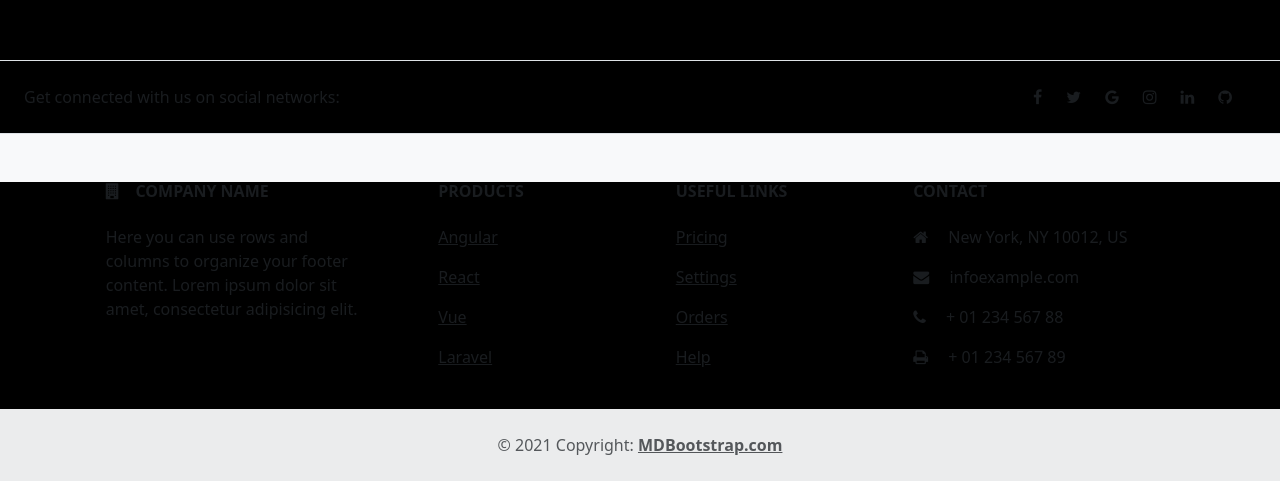
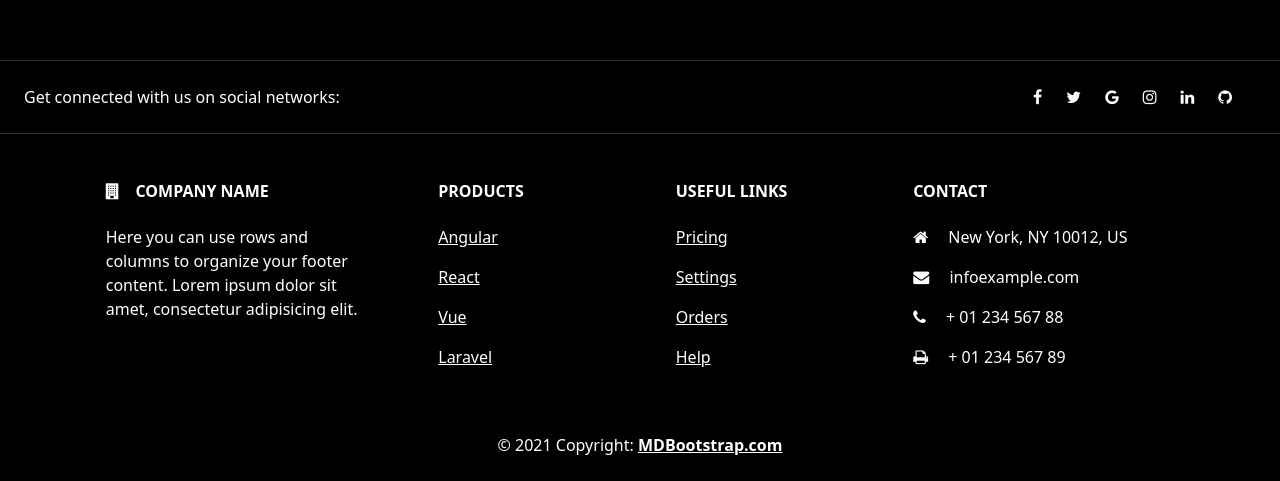
Before and after one commit to DracFiendMG/portfolio-angular, an Angular app: page / in a window 1280 px wide. Shown: the part 822-1303 px from the top of the page. Built offline with nearby package versions, Linux system fonts and the light colour scheme.

Commit message:
footer background color fixed

```diff
--- a/src/app/footer/footer.component.css
+++ b/src/app/footer/footer.component.css
@@ -1,3 +1,8 @@
-.footer-bg {
-    background-color: #000;
+.footer-dark {
+    background-color: #000 !important;
+    color: #fff !important
 }
+
+.border-bottom {
+    border-color: #333 !important;
+}
--- a/src/app/footer/footer.component.html
+++ b/src/app/footer/footer.component.html
@@ -1,5 +1,5 @@
-<footer class="text-center text-lg-start bg-body-tertiary text-muted">
-    <section class="d-flex justify-content-center justify-content-lg-between p-4 border-bottom border-top footer-bg">
+<footer class="text-center text-lg-start bg-body-tertiary text-muted footer-dark">
+    <section class="d-flex justify-content-center justify-content-lg-between p-4 border-bottom border-top">
       <div class="me-5 d-none d-lg-block">
         <span>Get connected with us on social networks:</span>
       </div>
@@ -24,7 +24,7 @@
         </a>
       </div>
     </section>
-    <section class="footer-bg">
+    <section class="">
       <div class="container text-center text-md-start mt-5">
         <div class="row mt-3">
           <div class="col-md-3 col-lg-4 col-xl-3 mx-auto mb-4">
```
